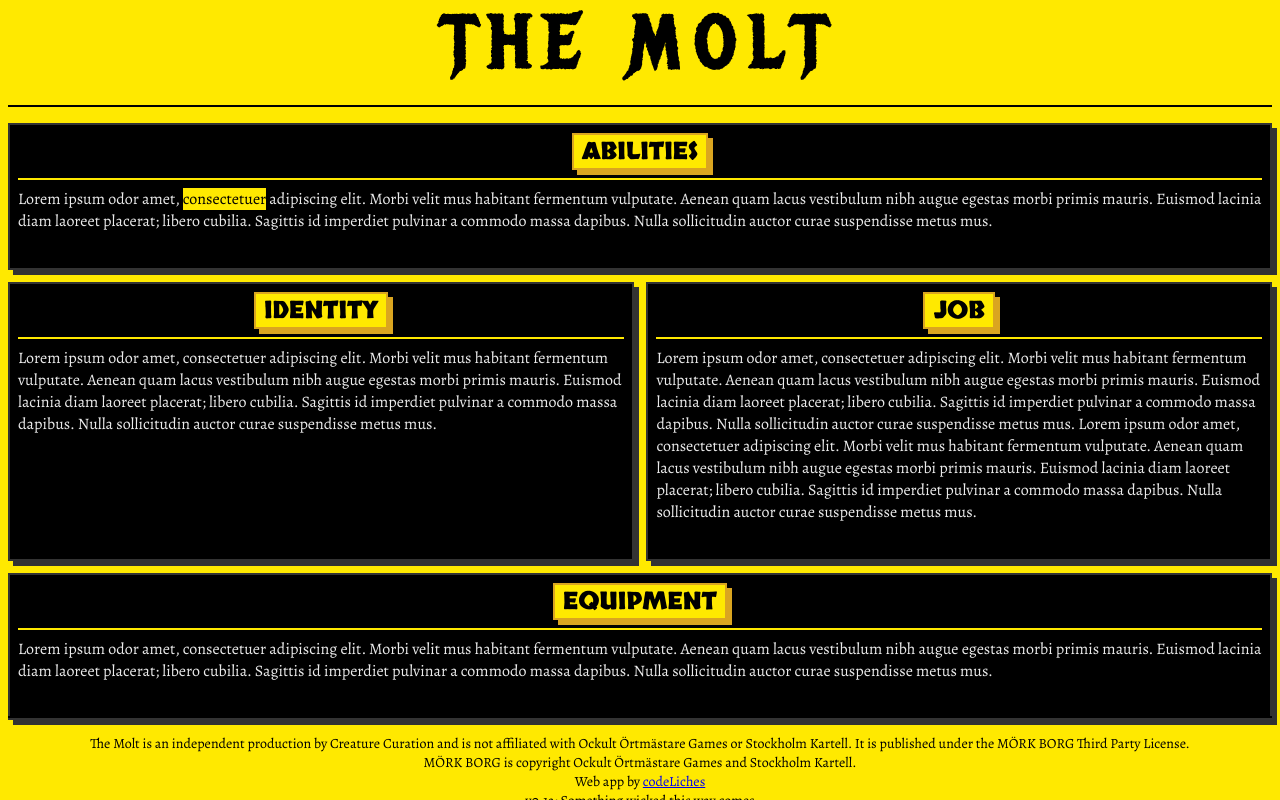
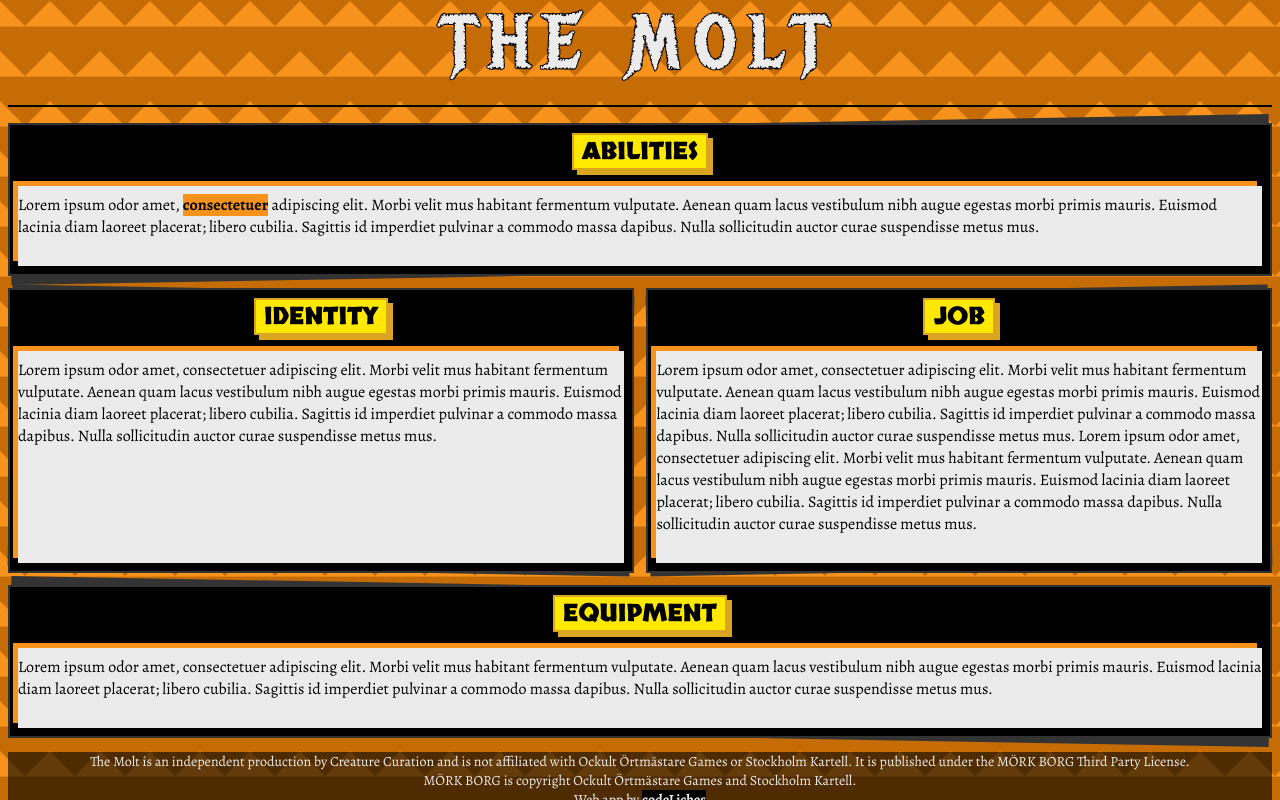
Before and after one commit to artliches/the-molt-character-generator, an Angular app: page /the-molt-character-generator/ in a window 1280 px wide. Built offline with nearby package versions, Linux system fonts and the light colour scheme.

Commit message:
v0.2a: Style test

```diff
--- a/src/app/abilities/abilities.component.html
+++ b/src/app/abilities/abilities.component.html
@@ -1,4 +1,4 @@
-<div class="molt-card">
+<div class="molt-card odd">
     <div class="molt-card-header clickable">
         ABILITIES
     </div>
--- a/src/app/app.component.html
+++ b/src/app/app.component.html
@@ -25,7 +25,7 @@
       The Molt is an independent production by Creature Curation and is not affiliated with Ockult Örtmästare Games or Stockholm Kartell. It is published under the MÖRK BORG Third Party License.
     </div>
     <div>MÖRK BORG is copyright Ockult Örtmästare Games and Stockholm Kartell.</div>
-    <div>Web app by <a target="_blank" href="https://artliches.github.io/dungeonsandcoding/">codeLiches</a></div>
-    <div>v0.1a: Something wicked this way comes</div>
+    <div>Web app by <a class="clickable link" target="_blank" href="https://artliches.github.io/dungeonsandcoding/">codeLiches</a></div>
+    <div>v0.2a: Something wicked this way comes</div>
   </footer>
 </div>
--- a/src/app/app.component.scss
+++ b/src/app/app.component.scss
@@ -11,14 +11,23 @@
         text-align: center;
     }
     header {
+        color: var(--off-white);
         font-family: 'MetalMania';
         letter-spacing: var(--small);
         font-size: 4.5rem;
+        -webkit-text-stroke: 1px black;
     }
     footer {
         border-top: 2px solid black;
         padding-top: 1rem;
         font-size: var(--small);
+        div {
+            background-color: rgba( 0, 0, 0, 0.6 );
+            height: max-content;
+            // backdrop-filter: blur(10px);
+            text-align: center;
+            color: var(--off-white);
+        }
     }
 
     .molt-body-layout {
--- a/src/app/equipment/equipment.component.html
+++ b/src/app/equipment/equipment.component.html
@@ -1,4 +1,4 @@
-<div class="molt-card">
+<div class="molt-card even">
     <div class="molt-card-header clickable">
         EQUIPMENT
     </div>
--- a/src/app/identity/identity.component.html
+++ b/src/app/identity/identity.component.html
@@ -1,4 +1,4 @@
-<div class="molt-card">
+<div class="molt-card even">
     <div class="molt-card-header clickable">
         IDENTITY
     </div>
--- a/src/app/job/job.component.html
+++ b/src/app/job/job.component.html
@@ -1,4 +1,4 @@
-<div class="molt-card">
+<div class="molt-card odd">
     <div class="molt-card-header clickable">
         JOB
     </div>
--- a/src/index.html
+++ b/src/index.html
@@ -8,7 +8,7 @@
   <meta name="viewport" content="width=device-width, initial-scale=1">
   <link rel="icon" type="image/x-icon" href="favicon.ico">
   <link rel="manifest" href="manifest.webmanifest">
-  <meta name="theme-color" content="#FFE900">
+  <meta name="theme-color" content="#F7931D">
   <meta name="description" content="MOLT: A character generator for THE MOLT by Creature Curation">
 </head>
 <body>
--- a/src/styles.scss
+++ b/src/styles.scss
@@ -19,6 +19,8 @@
 }
 
 :root {
+    --orange: #F7931D;
+    --darker-orange: hsl(32, 93%, 40%);
     --yellow: #FFE900;
     --off-white: #ebebeb;
     --cBlack: hsl(0, 0%, 0%);
@@ -33,6 +35,12 @@
     --card-border: 2px solid var(--card-border-color);
 }
 
+::selection {
+    background: var(--yellow);
+    color: black;
+}
+
+
 html, body {
     min-height: 100vh;
     width: 100%;
@@ -41,23 +49,65 @@ html, body {
     overflow: auto;
 }
 
+@keyframes move-background {
+    from {
+        background-position: 0 0;
+    } to {
+        background-position: 0% -100%;
+    }
+}
+
 body {
-    background-color: var(--yellow);
+    background-color: var(--darker-orange);
     color: black;
     font-family: 'Alegreya';
     font-size: va(--standard);
+
+    background-image: linear-gradient(45deg, var(--orange) 18px, transparent 16px), linear-gradient(-45deg, var(--orange) 18px, transparent 16px);
+    background-position: 0px 0px;
+    background-size: 50px 50px;
+
+    animation: move-background 160s infinite linear;
+
 }
 
 .molt-card {
+    position: relative;
     height: 100%;
     padding: var(--card-padding);
     background-color: black;
     color: var(--off-white);
     border: var(--card-border);
-    box-shadow: 5px 5px 0 var(--card-border-color);
     display: flex;
-    gap: var(--card-padding);
+    gap: 1rem;
     flex-direction: column;
+    &.odd {
+        &:after {
+            z-index: -1;
+            position: absolute;
+            top: 0;
+            left: 0;
+            right: 0;
+            bottom: 0;
+            content: '';
+            transform: rotate(-1deg);
+            background-color: var(--card-border-color);
+        }
+    }
+    &.even {
+        &:after {
+            z-index: -1;
+            position: absolute;
+            top: 0;
+            left: 0;
+            right: 0;
+            bottom: 0;
+            content: '';
+            transform: rotate(1deg);
+            background-color: var(--card-border-color);
+        }
+    }
+
 
     .molt-card-header {
         align-self: center;
@@ -82,8 +132,12 @@ body {
         }
     }
     .molt-card-body {
-        border-top: 2px solid var(--yellow);
+        position: relative;
         padding: var(--card-padding) 0;
+        height: 100%;
+        background-color: var(--off-white);
+        color: black;
+        box-shadow: -5px -5px var(--orange);
     }
 }
 
@@ -93,13 +147,25 @@ body {
 }
 
 .info {
-    background-color: var(--yellow);
+    font-weight: bold;
+    background-color: var(--orange);
     color: black;
     &:hover {
-        background-color: white;
+        background-color: black;
+        color: var(--off-white);
+    }
+    &:active {
+        background-color: var(--orange);
         color: black;
     }
-    &:active {
+}
+
+.link {
+    text-decoration: none;
+    font-weight: bold;
+    background-color: black;
+    color: var(--off-white);
+    &:hover {
         background-color: var(--yellow);
         color: black;
     }
```
Also changed, not shown: public/manifest.webmanifest.
